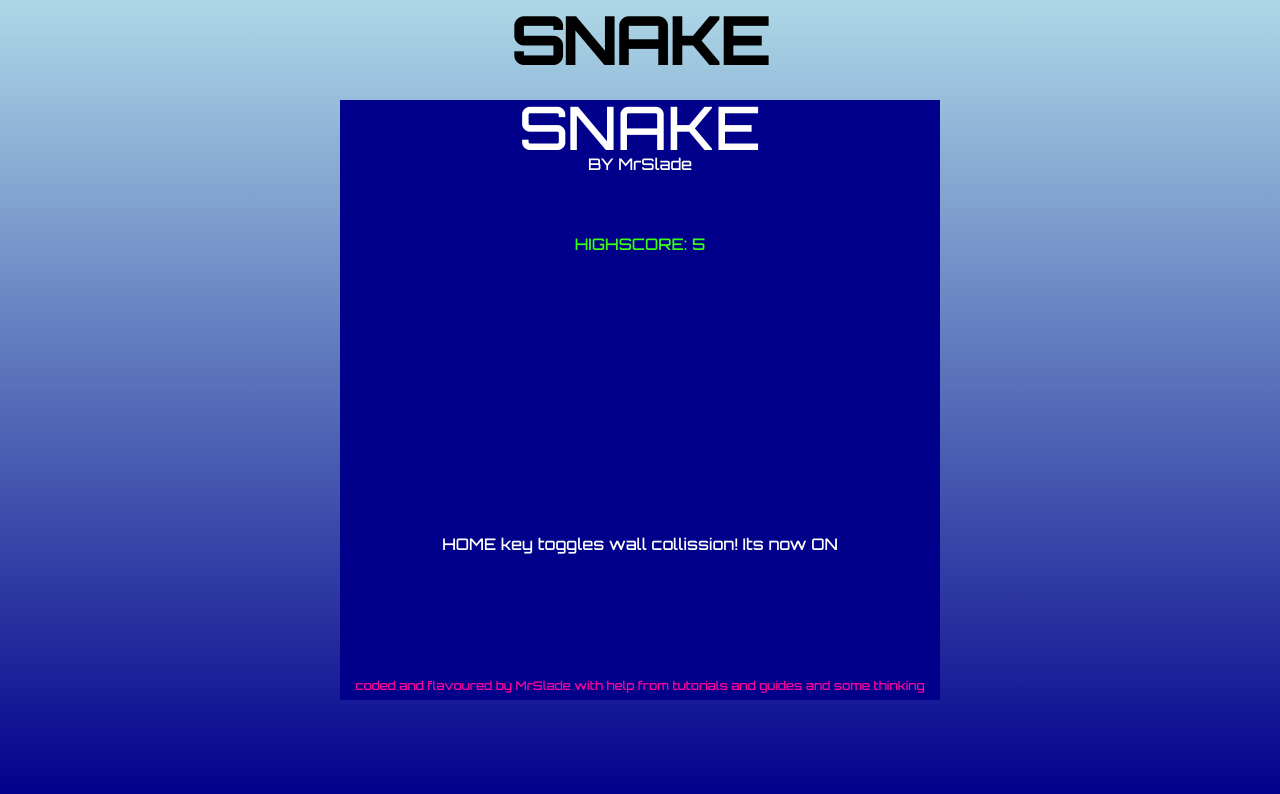
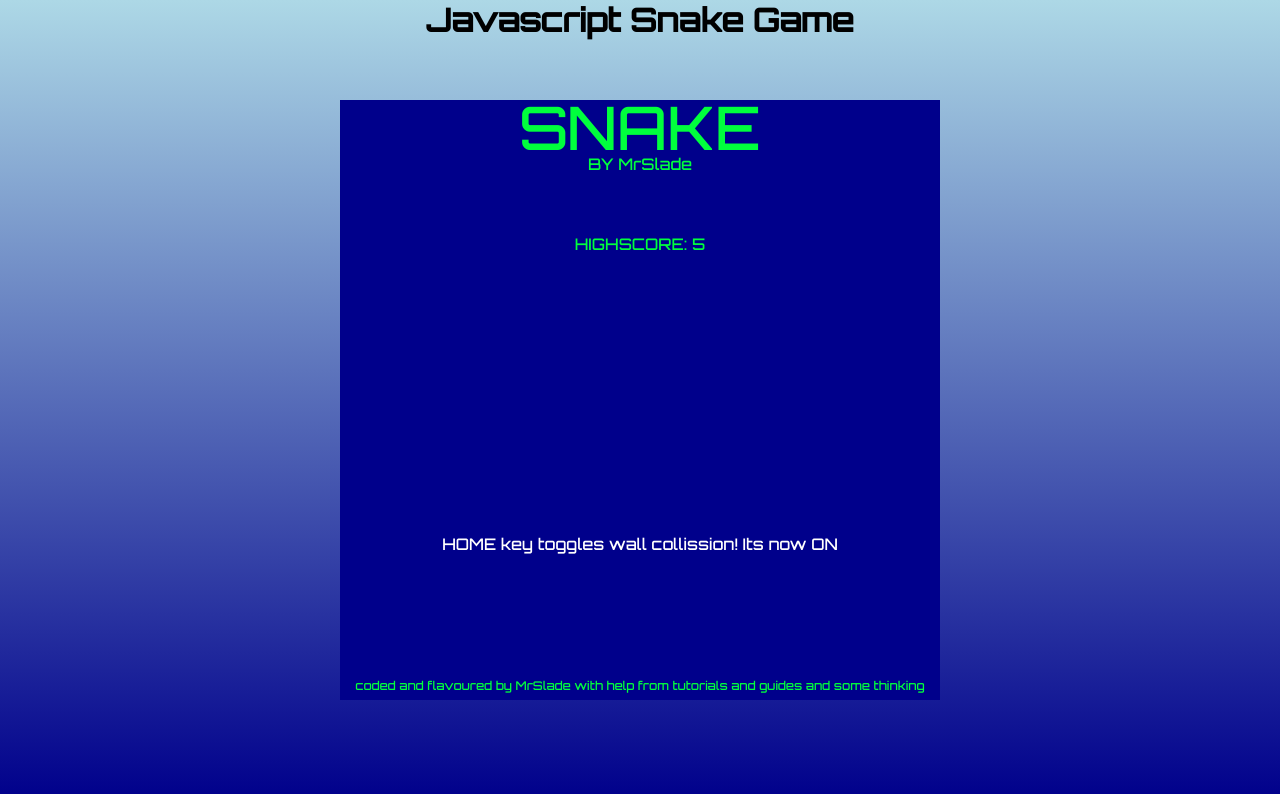
Before and after one commit to toneknet/Snake-Javascript, a plain HTML site: page index.html in a window 1280 px wide. Drawn offline with Linux system fonts and the light colour scheme.

Commit message:
Fixed colorchanging function to game intro

```diff
--- a/index.html
+++ b/index.html
@@ -29,7 +29,7 @@
       }
       h1 {
               font-family: 'Orbitron', sans-serif;
-              font-size:4em;
+              font-size:2em;
               text-align:center;
       }
       button {
@@ -51,7 +51,7 @@
 <body onload="setupGame();">
 
 <!--    <h1>JavaScript - Drawing a Line</h1>-->
-  <h1>SNAKE</h1>
+  <h1>Javascript Snake Game</h1>
     <canvas id="canvas" height="500" width="500">
     </canvas>
 <!--    <h1 class="score"></h1>-->
--- a/main.js
+++ b/main.js
@@ -111,32 +111,31 @@ window.addEventListener('keydown', ((evt) => {
 }))
 
 
+
+var hue = 0;
+var hsl = "white";
+function bgcolor() {
+    hue = hue + Math.random() * 3 ;
+    //context.fillStyle = 'hsl(' + hue + ', 100%, 50%)';
+    hsl = 'hsl(' + hue + ', 100%, 50%)';
+//    return 'hsl(' + hue + ', 100%, 50%)';
+
+    //context.fillRect(0, 0, context.canvas.width, context.canvas.height);
+}
+
+setInterval(bgcolor, 30 );
+
+
 function gameOver() {
   var halfScreen = canvas.height/2;
-
-  if (highscore > 0) {
-    ctx.fillStyle = "#39ff14";
-    ctx.font = "16px Orbitron";
-
-    var textString = "HIGHSCORE: " + highscore;
-    if (newhighscore) {
-      var textString = "NEW " + textString;
-    }
-    drawTextCentered(textString, halfScreen - (halfScreen / 2));
-  }
+  // Game Over
   ctx.fillStyle = "white";
   ctx.font = "60px Orbitron";
   if (bolGameOver) {
     drawTextCentered("GAME OVER",halfScreen);
   }
-
-  drawTextCentered("SNAKE",50);
-
-  ctx.font = "16px Orbitron";
-  drawTextCentered("BY MrSlade",70);
-
-
-
+  // Press any key to continue
+  ctx.fillStyle = "white";
   if (Math.floor(frameSpeed % 1.5)) {
     showAnyKey = (showAnyKey) ? false : true;
   }
@@ -144,19 +143,32 @@ function gameOver() {
     ctx.font = "20px Orbitron";
     drawTextCentered("PRESS ANY KEY TO START", halfScreen + 40);
   }
-
   // Wall settings
   ctx.font = "16px Orbitron";
   var textString = "HOME key toggles wall collission! Its now ";
   textString+= (wall) ? "ON" : "OFF";
   drawTextCentered(textString,halfScreen + (halfScreen / 2));
-
+  // Get changeable color
+  ctx.fillStyle = hsl; //bgcolor();
+  // Highscore
+  if (highscore > 0) {
+    //ctx.fillStyle = "#39ff14";
+    ctx.font = "16px Orbitron";
+    var textString = "HIGHSCORE: " + highscore;
+    if (newhighscore) {
+      var textString = "NEW " + textString;
+    }
+    drawTextCentered(textString, halfScreen - (halfScreen / 2));
+  }
+  // Title
+  ctx.font = "60px Orbitron";
+  drawTextCentered("SNAKE",50);
+  ctx.font = "16px Orbitron";
+  drawTextCentered("BY MrSlade",70);
   // credits
   ctx.font = "12px Orbitron";
-  ctx.fillStyle = "#fe019a";
-
+  //ctx.fillStyle = "#fe019a";
   drawTextCentered("coded and flavoured by MrSlade with help from tutorials and guides and some thinking", canvas.height-10);
-
 }
 
 function drawTextCentered(textString, textHeight) {
--- a/utils.js
+++ b/utils.js
@@ -56,3 +56,18 @@ function generateColor(colorStart,colorEnd,colorCount){
 	return saida;
 
 }
+
+// https://codepen.io/bastian_fiessinger/pen/pvdGOo
+// https://stackoverflow.com/a/28480835
+var hue = 0;
+var hsl = "white";
+function bgcolor() {
+    hue = hue + Math.random() * 3 ;
+    //context.fillStyle = 'hsl(' + hue + ', 100%, 50%)';
+    hsl = 'hsl(' + hue + ', 100%, 50%)';
+//    return 'hsl(' + hue + ', 100%, 50%)';
+
+    //context.fillRect(0, 0, context.canvas.width, context.canvas.height);
+}
+
+setInterval(bgcolor, 30 );
```
